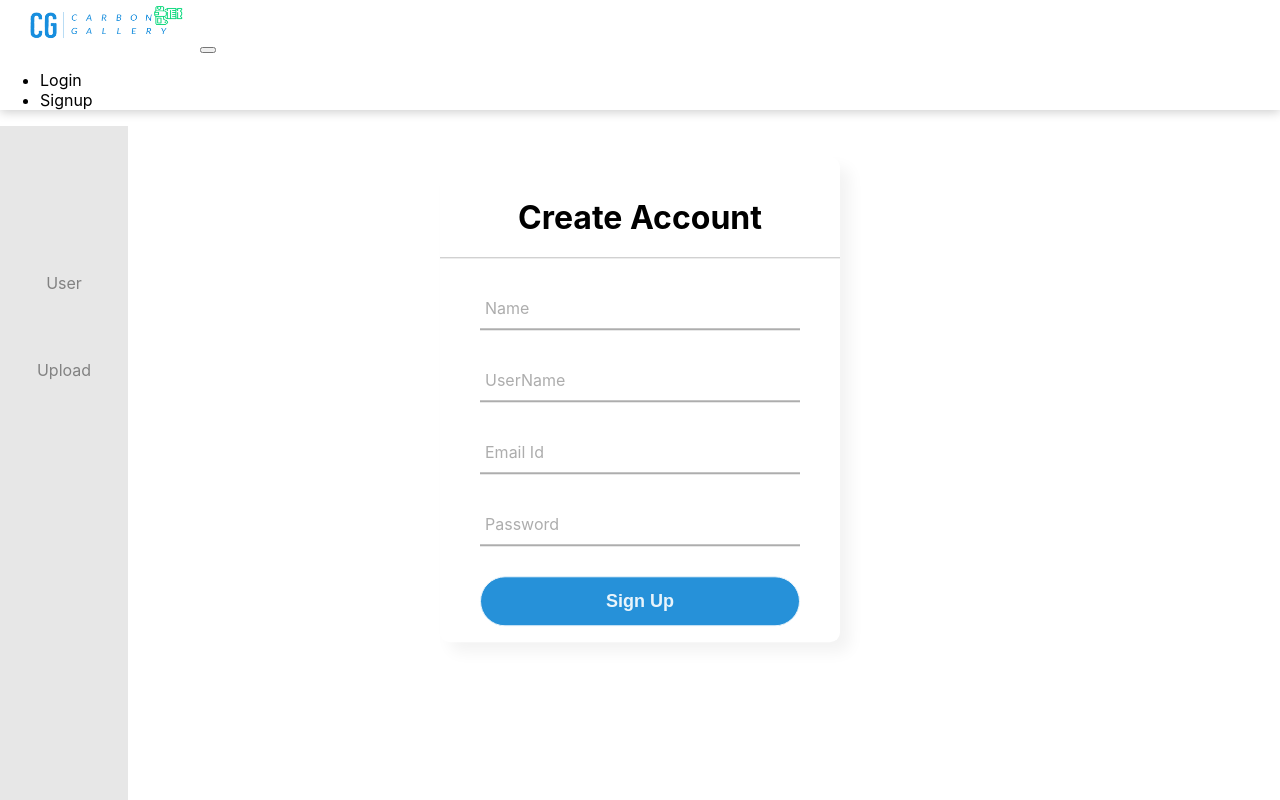
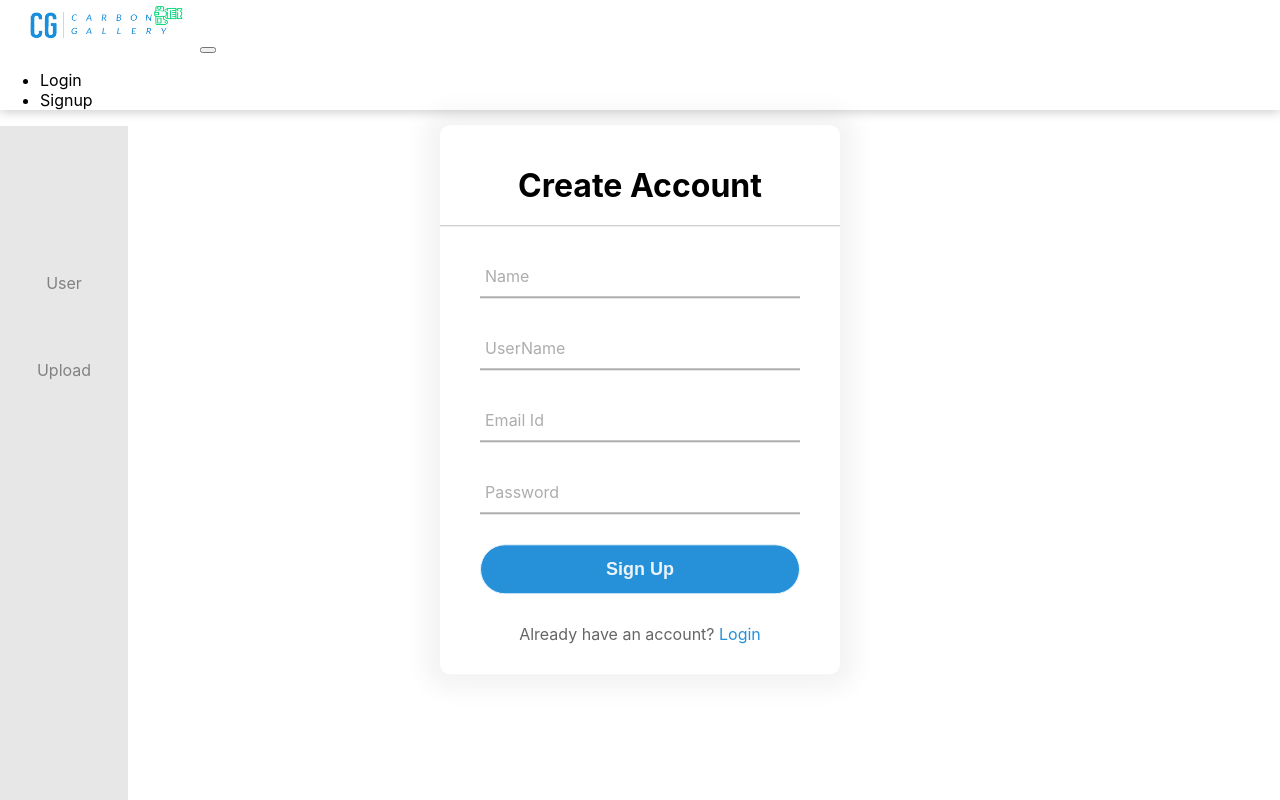
Before and after one commit to PlabanKr/carbon-gallery-frontend, a Next.js app: page /signup in a window 1280 px wide. Built offline with nearby package versions, Linux system fonts and the light colour scheme.

Commit message:
Add link to login page and change shadow of form

```diff
--- a/pages/signup.js
+++ b/pages/signup.js
@@ -1,3 +1,4 @@
+import Link from "next/link";
 import Sidebar from "../components/sidebar";
 import Topbar from "../components/topbar";
 import styles from "../styles/Signup.module.css";
@@ -10,7 +11,7 @@ export default function SignUp() {
       <div className={styles.mainSection}>
         <div className={styles.center}>
           <h1>Create Account</h1>
-          <form>
+          <form autoComplete="off">
             <div className={styles.textField}>
               <input
                 type="text"
@@ -56,6 +57,12 @@ export default function SignUp() {
               <label htmlFor="password">Password</label>
             </div>
             <input type="submit" value="Sign Up" className={styles.submitBtn} />
+            <div className={styles.loginLink}>
+              Already have an account?{" "}
+              <Link href="/login">
+                <a>Login</a>
+              </Link>
+            </div>
           </form>
         </div>
       </div>
--- a/styles/Signup.module.css
+++ b/styles/Signup.module.css
@@ -12,7 +12,7 @@
   width: 400px;
   background: white(18, 231, 43);
   border-radius: 10px;
-  box-shadow: 10px 10px 15px rgba(0, 0, 0, 0.05);
+  box-shadow: 0px 0px 25px 15px rgba(0, 0, 0, 0.05);
 }
 
 .center h1 {
@@ -84,7 +84,6 @@
 }
 
 .submitBtn {
-  margin-bottom: 1rem;
   width: 100%;
   height: 50px;
   border: 1px solid;
@@ -101,3 +100,17 @@
   border-color: #2691d9;
   transition: 0.5s;
 }
+
+.loginLink {
+  margin: 30px 0;
+  text-align: center;
+  font-size: 16px;
+  color: #666666;
+}
+.loginLink a {
+  color: #2691d9;
+  text-decoration: none;
+}
+.loginLink a:hover {
+  text-decoration: underline;
+}
```
